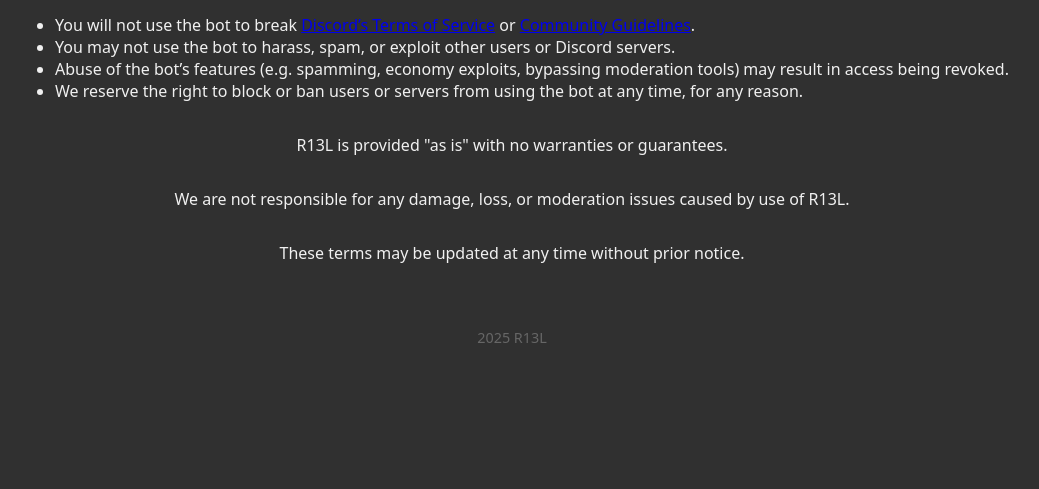
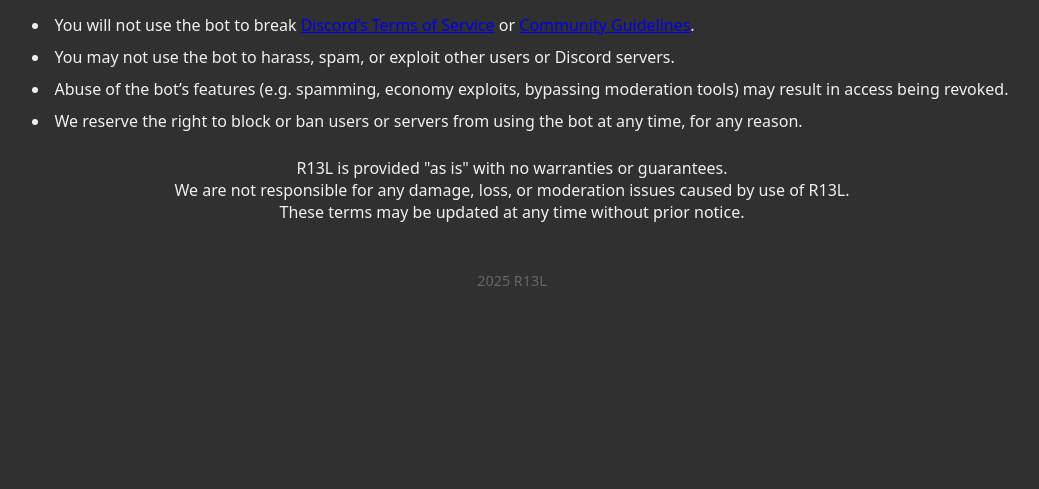
Before and after one commit to r13l-dc/r13l-docs, a plain HTML site: page terms.html in a window 1280 px wide. Shown: the part 311-800 px from the top of the page, without its empty margins (128-1167 px from the left). Drawn offline with Linux system fonts and the light colour scheme.

Commit message:
Update styles.css

```diff
--- a/styles.css
+++ b/styles.css
@@ -1,3 +1,8 @@
+* {
+    box-sizing: border-box;
+    margin: 0;
+    padding: 0;
+}
 body {
     font-family: system-ui, sans-serif;
     background-color: #303030;
@@ -32,6 +37,16 @@
     font-size: 0.9rem;
     color: #666;
 }
+ul {
+    list-style-position: inside;
+    padding-left: 1rem;
+    font-size: 1rem;
+    line-height: 1.5;
+    margin: 1rem 0;
+}
+li {
+    margin-bottom: 0.5rem;
+}
 #main-title {
     text-align: center;
 }
```
